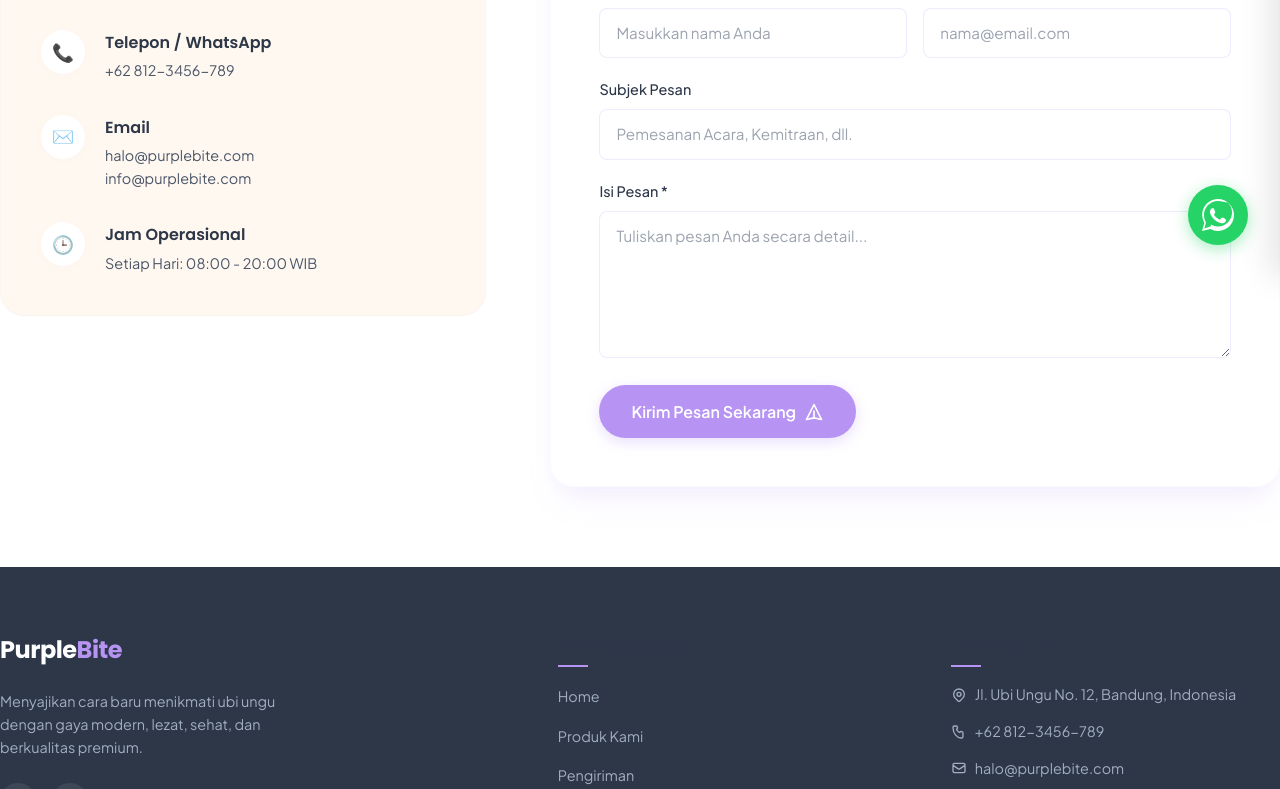
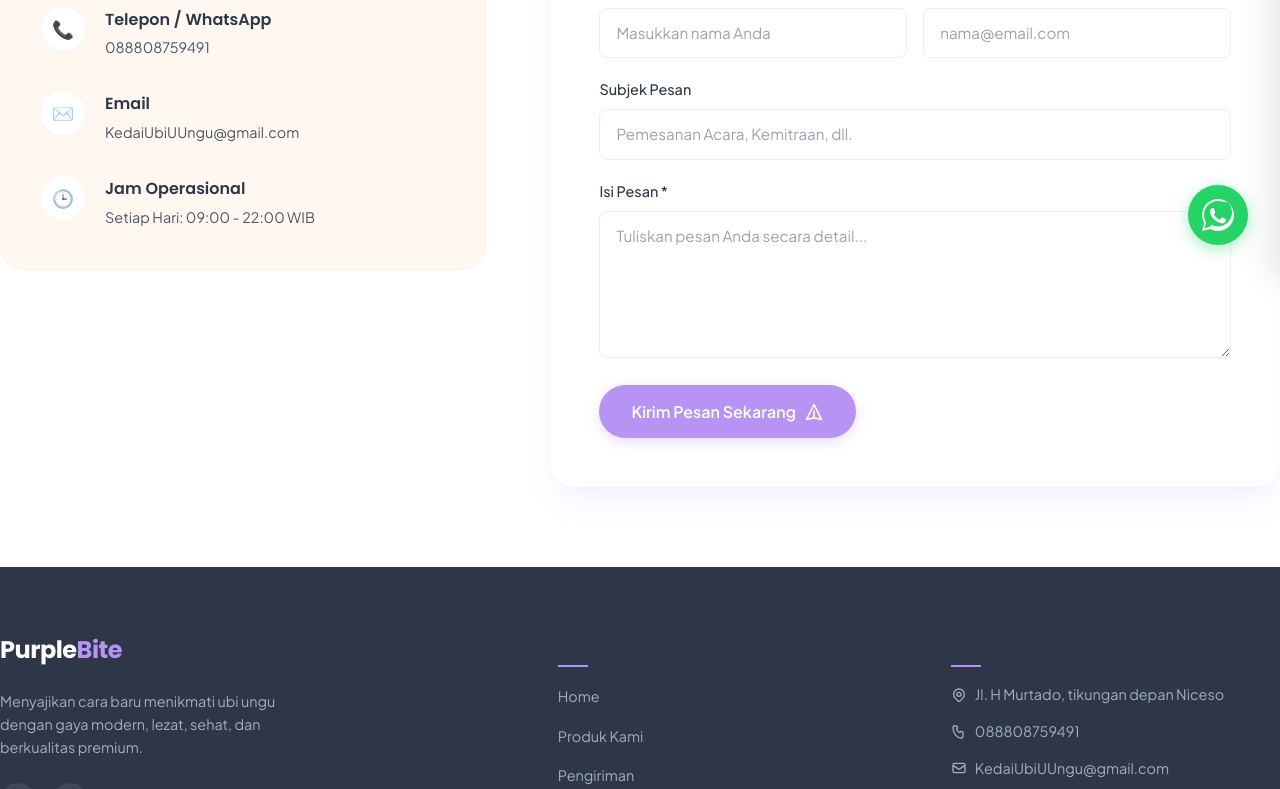
Before and after one commit to codewithtama/KedaiUbiUngu, a Next.js app: page /contact in a window 1280 px wide. Shown: the part 523-1312 px from the top of the page. Built offline with nearby package versions, Linux system fonts and the light colour scheme.

Commit message:
fix: update contact information in ContactPage and Footer components

```diff
--- a/src/app/contact/page.tsx
+++ b/src/app/contact/page.tsx
@@ -62,7 +62,7 @@ export default function ContactPage() {
             </div>
             <div className="contact-details">
               <h4>Alamat</h4>
-              <p>Jl. Ubi Ungu No. 12, Braga, Kec. Sumur Bandung, Kota Bandung, Jawa Barat 40111</p>
+              <p>Jl. H Murtado, tikungan depan Niceso</p>
             </div>
           </div>
 
@@ -72,7 +72,7 @@ export default function ContactPage() {
             </div>
             <div className="contact-details">
               <h4>Telepon / WhatsApp</h4>
-              <p>+62 812-3456-789</p>
+              <p>088808759491</p>
             </div>
           </div>
 
@@ -83,9 +83,7 @@ export default function ContactPage() {
             <div className="contact-details">
               <h4>Email</h4>
               <p>
-                halo@purplebite.com
-                <br />
-                info@purplebite.com
+                KedaiUbiUUngu@gmail.com
               </p>
             </div>
           </div>
@@ -96,7 +94,7 @@ export default function ContactPage() {
             </div>
             <div className="contact-details">
               <h4>Jam Operasional</h4>
-              <p>Setiap Hari: 08:00 - 20:00 WIB</p>
+              <p>Setiap Hari: 09:00 - 22:00 WIB</p>
             </div>
           </div>
         </div>
--- a/src/components/Footer.tsx
+++ b/src/components/Footer.tsx
@@ -72,7 +72,7 @@ export default function Footer() {
                   d="M15 11a3 3 0 11-6 0 3 3 0 016 0z"
                 ></path>
               </svg>
-              <span>Jl. Ubi Ungu No. 12, Bandung, Indonesia</span>
+              <span>Jl. H Murtado, tikungan depan Niceso</span>
             </li>
             <li style={{ display: 'flex', gap: '0.5rem', alignItems: 'center' }}>
               <svg
@@ -90,7 +90,7 @@ export default function Footer() {
                   d="M3 5a2 2 0 012-2h3.28a1 1 0 01.94.725l.548 2.2a1 1 0 01-.321.988l-1.305.98a10.582 10.582 0 004.872 4.872l.98-1.305a1 1 0 01.988-.321l2.2.548a1 1 0 01.725.94V19a2 2 0 01-2 2h-1C9.716 21 3 14.284 3 6V5z"
                 ></path>
               </svg>
-              <span>+62 812-3456-789</span>
+              <span>088808759491</span>
             </li>
             <li style={{ display: 'flex', gap: '0.5rem', alignItems: 'center' }}>
               <svg
@@ -108,7 +108,7 @@ export default function Footer() {
                   d="M3 8l7.89 5.26a2 2 0 002.22 0L21 8M5 19h14a2 2 0 002-2V7a2 2 0 00-2-2H5a2 2 0 00-2 2v10a2 2 0 002 2z"
                 ></path>
               </svg>
-              <span>halo@purplebite.com</span>
+              <span>KedaiUbiUUngu@gmail.com</span>
             </li>
           </ul>
         </div>
```
